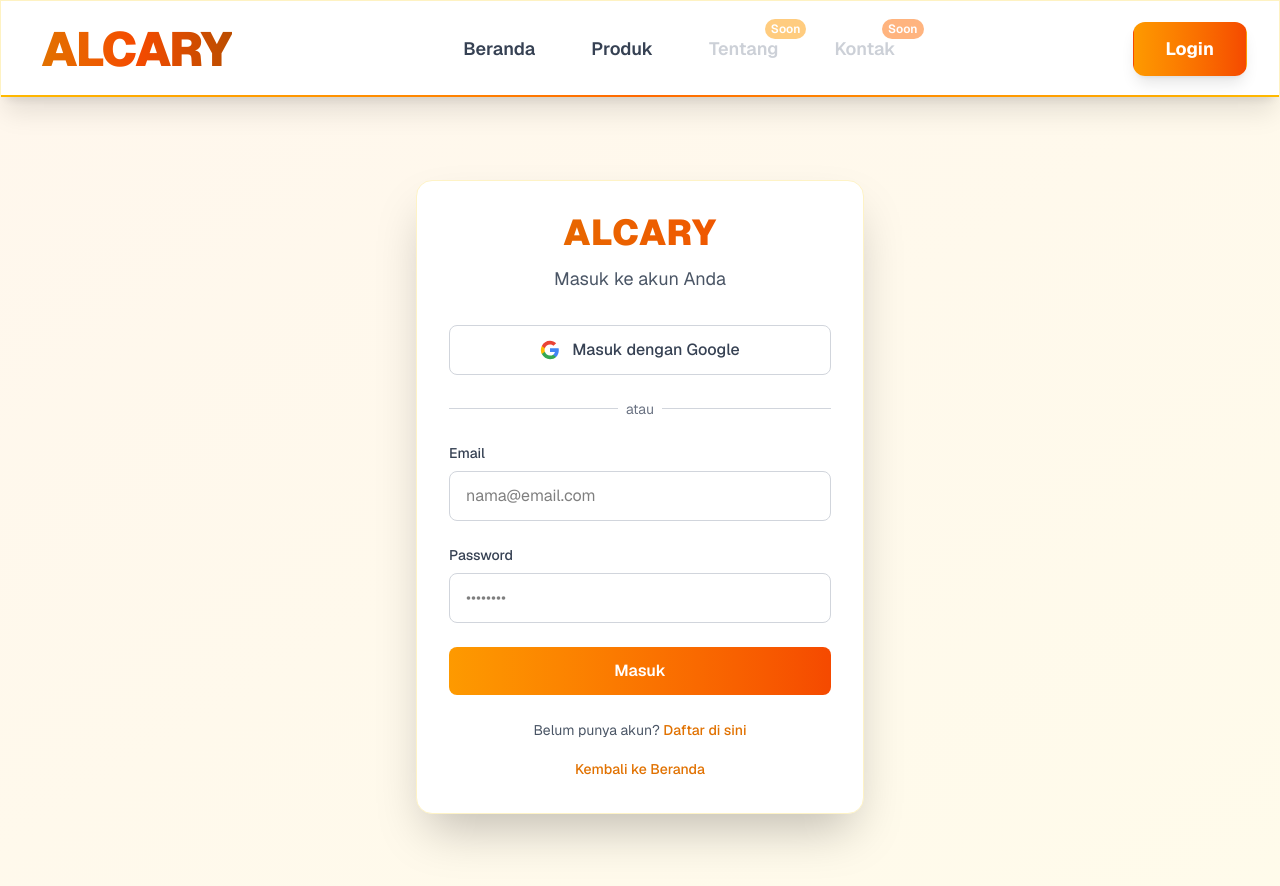
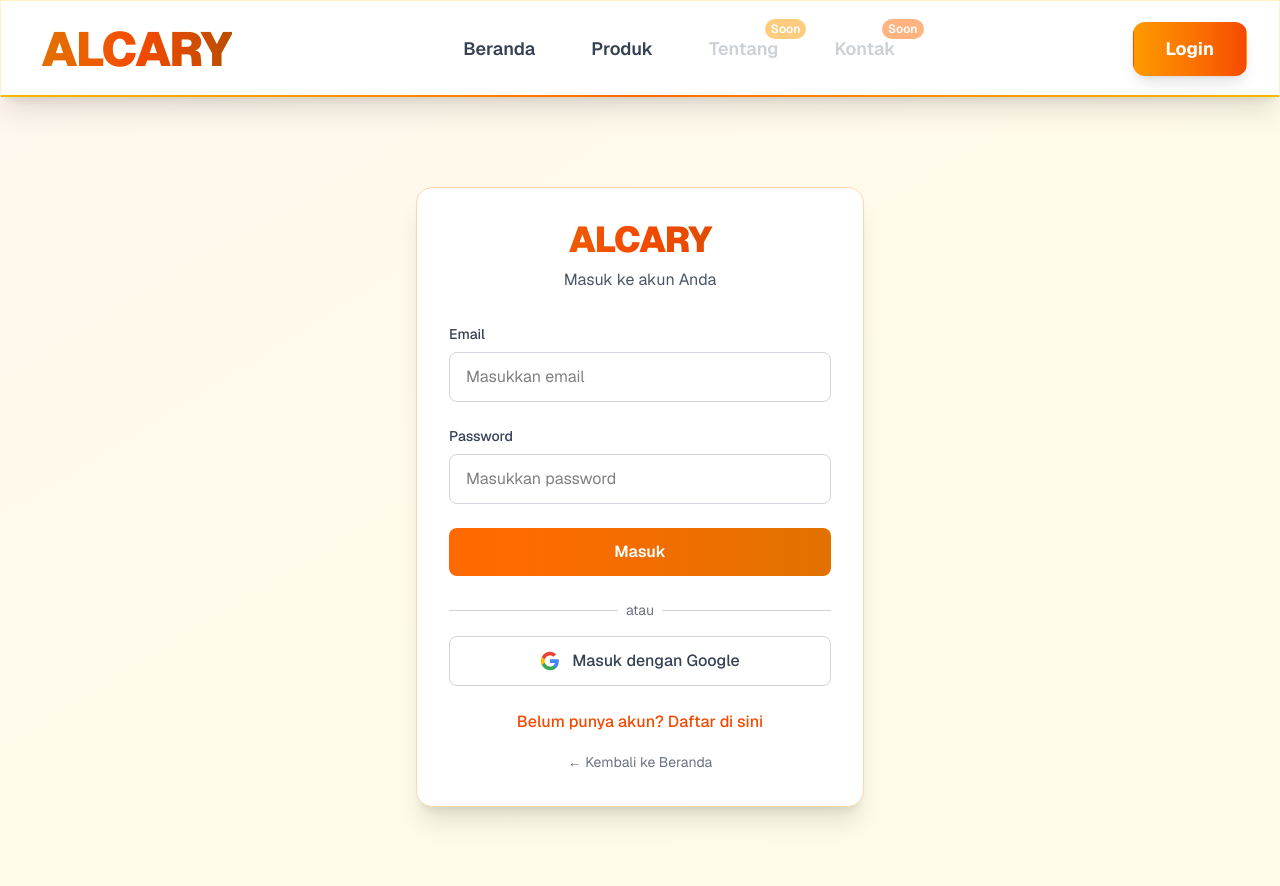
Before and after one commit to irfaanrifaai/ALCARY, a Next.js app: page /login in a window 1280 px wide. Shown: the top 886 px of the page. Built offline with nearby package versions, Linux system fonts and the light colour scheme; no server answers.

Commit message:
Fix: Add Suspense boundary to login page and simplify logout

```diff
--- a/src/app/layout.js
+++ b/src/app/layout.js
@@ -739,29 +739,32 @@
 
   const handleLogout = async () => {
     try {
+      setLoading(true);
+
       // Clear localStorage terlebih dahulu
       localStorage.removeItem('alcary-cart');
-      localStorage.removeItem('supabase.auth.token');
 
-      // Logout dari Supabase
-      const { error } = await supabase.auth.signOut({
-        scope: 'local' // Gunakan 'local' bukan 'global'
-      });
+      // Logout dari Supabase dengan method sederhana
+      const { error } = await supabase.auth.signOut();
 
       if (error) {
         console.error('Logout error:', error);
-        // Paksa clear session meskipun ada error
-        await supabase.auth.admin.deleteUser();
       }
 
-      // Force redirect ke home
-      window.location.href = '/';
+      // Clear user state
+      setUser(null);
+
+      // Redirect ke home
+      router.push('/');
 
     } catch (error) {
       console.error('Logout failed:', error);
       // Paksa clear dan redirect jika gagal
       localStorage.clear();
-      window.location.href = '/';
+      setUser(null);
+      router.push('/');
+    } finally {
+      setLoading(false);
     }
   };
 
--- a/src/app/login/page.js
+++ b/src/app/login/page.js
@@ -1,254 +1,203 @@
 "use client";
-import { useState, useEffect } from "react";
+import { useState, useEffect, Suspense } from "react";
 import { useRouter, useSearchParams } from "next/navigation";
-import { createClient } from "@supabase/supabase-js";
+import { supabase } from "@/lib/supabase";
+import Link from "next/link";
 
-const supabase = createClient(
-  process.env.NEXT_PUBLIC_SUPABASE_URL,
-  process.env.NEXT_PUBLIC_SUPABASE_ANON_KEY
-);
-
-// FUNCTION SEDERHANA CEK ADMIN
-const isAdminEmail = (email) => {
-  const adminEmails = [
-    "alcary@gmail.com", // Admin utama
-    "admin@alcary.com", // Backup admin
-  ];
-  return adminEmails.includes(email?.toLowerCase());
-};
-
-export default function LoginPage() {
+// Komponen terpisah untuk SearchParams
+function LoginForm() {
   const router = useRouter();
   const searchParams = useSearchParams();
   const [email, setEmail] = useState("");
   const [password, setPassword] = useState("");
-  const [confirmPassword, setConfirmPassword] = useState("");
+  const [isLogin, setIsLogin] = useState(true);
   const [loading, setLoading] = useState(false);
-  const [error, setError] = useState("");
   const [message, setMessage] = useState("");
-  const [isLogin, setIsLogin] = useState(true);
+  const [fullName, setFullName] = useState("");
+
+  const redirectTo = searchParams.get("redirect") || "/";
 
   useEffect(() => {
-    document.body.classList.add("login-no-scroll");
-    return () => {
-      document.body.classList.remove("login-no-scroll");
-    };
-  }, []);
-
-  // SIMPLE useEffect - TANPA AUTH LISTENER
-  useEffect(() => {
-    const checkExistingSession = async () => {
-      try {
+    // Cek jika sudah login
+    const checkUser = async () => {
       const {
         data: { session },
       } = await supabase.auth.getSession();
+      if (session) {
+        router.push(redirectTo);
+      }
+    };
+    checkUser();
+  }, [router, redirectTo]);
 
-        if (session) {
-          console.log("✅ User already logged in:", session.user.email);
-          if (isAdminEmail(session.user.email)) {
-            router.replace("/products");
+  const handleSubmit = async (e) => {
+    e.preventDefault();
+    setLoading(true);
+    setMessage("");
+
+    try {
+      if (isLogin) {
+        // Login
+        const { data, error } = await supabase.auth.signInWithPassword({
+          email,
+          password,
+        });
+
+        if (error) {
+          setMessage(error.message);
         } else {
-            router.replace("/");
+          setMessage("Login berhasil! Mengalihkan...");
+          setTimeout(() => {
+            router.push(redirectTo);
+          }, 1000);
+        }
+      } else {
+        // Register
+        const { data, error } = await supabase.auth.signUp({
+          email,
+          password,
+          options: {
+            data: {
+              full_name: fullName,
+            },
+          },
+        });
+
+        if (error) {
+          setMessage(error.message);
+        } else {
+          setMessage(
+            "Registrasi berhasil! Silakan cek email untuk verifikasi."
+          );
+          setIsLogin(true);
         }
       }
     } catch (error) {
-        console.error("Error checking session:", error);
-      }
-    };
-
-    checkExistingSession();
-
-    const errorParam = searchParams.get("error");
-    if (errorParam === "auth-failed") {
-      setError("Login gagal. Silakan coba lagi.");
-    }
-  }, []); // DEPENDENCY ARRAY KOSONG
-
-  // Handle Login - DENGAN REDIRECT LANGSUNG
-  const handleEmailLogin = async (e) => {
-    e.preventDefault();
-
-    if (loading) return; // PREVENT MULTIPLE CLICKS
-
-    setLoading(true);
-    setError("");
-
-    console.log("🔄 Starting login for:", email.trim());
-
-    try {
-      const { data, error: authError } = await supabase.auth.signInWithPassword(
-        {
-          email: email.trim(),
-          password: password,
-        }
-      );
-
-      if (authError) {
-        console.error("❌ Login error:", authError.message);
-        setError("Email atau password salah. Silakan coba lagi.");
-        setLoading(false);
-        return;
-      }
-
-      if (data.user) {
-        console.log("✅ Login successful for:", data.user.email);
-
-        // LANGSUNG REDIRECT TANPA DELAY
-        if (isAdminEmail(data.user.email)) {
-          console.log("🔑 Admin user, redirecting to products");
-          window.location.href = "/products";
-        } else {
-          console.log("👤 Regular user, redirecting to home");
-          window.location.href = "/";
-        }
-      }
-    } catch (err) {
-      console.error("🚨 Unexpected error:", err);
-      setError("Terjadi kesalahan. Silakan coba lagi.");
+      setMessage("Terjadi kesalahan: " + error.message);
+    } finally {
       setLoading(false);
     }
   };
 
-  // Handle Registration
-  const handleEmailRegister = async (e) => {
-    e.preventDefault();
-
-    if (loading) return;
-
+  const handleGoogleLogin = async () => {
     setLoading(true);
-    setError("");
-    setMessage("");
-
-    if (password !== confirmPassword) {
-      setError("Password tidak sama. Silakan periksa kembali.");
-      setLoading(false);
-      return;
-    }
-
-    if (password.length < 6) {
-      setError("Password minimal 6 karakter.");
-      setLoading(false);
-      return;
-    }
-
     try {
-      const { data, error } = await supabase.auth.signUp({
-        email: email.trim(),
-        password: password,
+      const { error } = await supabase.auth.signInWithOAuth({
+        provider: "google",
         options: {
-          emailRedirectTo: `${window.location.origin}/auth/callback`,
+          redirectTo: `${window.location.origin}/auth/callback?redirect=${encodeURIComponent(
+            redirectTo
+          )}`,
         },
       });
 
       if (error) {
-        if (error.message.includes("already registered")) {
-          setError("Email sudah terdaftar. Silakan gunakan login.");
-        } else {
-          setError("Gagal mendaftar: " + error.message);
+        setMessage("Error Google login: " + error.message);
+        setLoading(false);
       }
-      } else {
-        setMessage("Pendaftaran berhasil! Email konfirmasi telah dikirim.");
-        setEmail("");
-        setPassword("");
-        setConfirmPassword("");
-      }
-    } catch (err) {
-      setError("Terjadi kesalahan. Silakan coba lagi.");
-    }
-
+    } catch (error) {
+      setMessage("Error: " + error.message);
       setLoading(false);
-  };
-
-  // Google Login
-  const handleGoogleLogin = async () => {
-    if (loading) return;
-
-    setError("");
-    console.log("🔄 Starting Google OAuth...");
-
-    const { error } = await supabase.auth.signInWithOAuth({
-      provider: "google",
-      options: {
-        redirectTo: `${window.location.origin}/auth/callback`,
-      },
-    });
-
-    if (error) {
-      console.error("Google OAuth error:", error);
-      setError("Gagal login dengan Google. Coba lagi.");
     }
   };
 
   return (
-    <>
-      <style>{`
-    body {
-      overflow: hidden;
-      touch-action: none;
-    }
-  `}</style>
-      <div className="h-screen flex items-center justify-center bg-gradient-to-br from-orange-50 to-amber-50 p-2 sm:p-4 overflow-hidden">
-        <div className="max-w-md w-full bg-white rounded-2xl shadow-2xl p-4 sm:p-8 border border-amber-100 max-h-screen overflow-auto -mt-14 sm:mt-0">
-          {/* Header - RESPONSIVE TEXT SIZE */}
-          <div className="text-center mb-4 sm:mb-8">
-            <h1 className="text-2xl sm:text-4xl font-black bg-gradient-to-r from-amber-600 to-orange-600 bg-clip-text text-transparent mb-2 sm:mb-3 tracking-wide">
+    <div className="min-h-screen bg-gradient-to-br from-orange-50 via-amber-50 to-yellow-50 flex items-center justify-center p-4">
+      <div className="bg-white rounded-2xl shadow-xl w-full max-w-md p-8 border border-orange-200">
+        <div className="text-center mb-8">
+          <Link href="/">
+            <h1 className="text-4xl font-black bg-gradient-to-r from-amber-600 via-orange-600 to-amber-700 bg-clip-text text-transparent tracking-tight cursor-pointer hover:scale-105 transition-transform duration-300">
               ALCARY
             </h1>
-            <p className="text-gray-600 text-sm sm:text-lg">
-              {isLogin ? "Masuk ke akun Anda" : "Daftar akun baru"}
+          </Link>
+          <p className="text-gray-600 mt-2">
+            {isLogin ? "Masuk ke akun Anda" : "Buat akun baru"}
           </p>
         </div>
 
-          {/* Error Messages - SMALLER SPACING */}
-          {error && (
-            <div className="mb-4 sm:mb-6 p-3 sm:p-4 bg-red-50 border border-red-200 text-red-700 rounded-lg text-xs sm:text-sm">
-              <div className="flex items-center">
-                <svg
-                  className="w-4 h-4 sm:w-5 sm:h-5 mr-2 flex-shrink-0"
-                  fill="currentColor"
-                  viewBox="0 0 20 20"
+        {message && (
+          <div
+            className={`p-4 rounded-lg mb-6 text-sm ${
+              message.includes("berhasil") || message.includes("Silakan cek")
+                ? "bg-green-50 text-green-700 border border-green-200"
+                : "bg-red-50 text-red-700 border border-red-200"
+            }`}
           >
-                  <path
-                    fillRule="evenodd"
-                    d="M10 18a8 8 0 100-16 8 8 0 000 16zM8.707 7.293a1 1 0 00-1.414 1.414L8.586 10l-1.293 1.293a1 1 0 101.414 1.414L10 11.414l1.293 1.293a1 1 0 001.414-1.414L11.414 10l1.293-1.293a1 1 0 00-1.414-1.414L10 8.586 8.707 7.293z"
-                    clipRule="evenodd"
-                  />
-                </svg>
-                <span className="leading-tight">{error}</span>
-              </div>
+            {message}
           </div>
         )}
 
-          {/* Success Messages - SMALLER SPACING */}
-          {message && (
-            <div className="mb-4 sm:mb-6 p-3 sm:p-4 bg-green-50 border border-green-200 text-green-700 rounded-lg text-xs sm:text-sm">
-              <div className="flex items-center">
-                <svg
-                  className="w-4 h-4 sm:w-5 sm:h-5 mr-2 flex-shrink-0"
-                  fill="currentColor"
-                  viewBox="0 0 20 20"
-                >
-                  <path
-                    fillRule="evenodd"
-                    d="M10 18a8 8 0 100-16 8 8 0 000 16zm3.707-9.293a1 1 0 00-1.414-1.414L9 10.586 7.707 9.293a1 1 0 00-1.414 1.414l2 2a1 1 0 001.414 0l4-4z"
-                    clipRule="evenodd"
+        <form onSubmit={handleSubmit} className="space-y-6">
+          {!isLogin && (
+            <div>
+              <label className="block text-sm font-medium text-gray-700 mb-2">
+                Nama Lengkap
+              </label>
+              <input
+                type="text"
+                value={fullName}
+                onChange={(e) => setFullName(e.target.value)}
+                className="w-full px-4 py-3 border border-gray-300 rounded-lg focus:ring-2 focus:ring-orange-500 focus:border-transparent transition-all"
+                placeholder="Masukkan nama lengkap"
+                required={!isLogin}
               />
-                </svg>
-                <span className="leading-tight">{message}</span>
-              </div>
             </div>
           )}
 
-          {/* Google Login Button - SMALLER ON MOBILE */}
+          <div>
+            <label className="block text-sm font-medium text-gray-700 mb-2">
+              Email
+            </label>
+            <input
+              type="email"
+              value={email}
+              onChange={(e) => setEmail(e.target.value)}
+              className="w-full px-4 py-3 border border-gray-300 rounded-lg focus:ring-2 focus:ring-orange-500 focus:border-transparent transition-all"
+              placeholder="Masukkan email"
+              required
+            />
+          </div>
+
+          <div>
+            <label className="block text-sm font-medium text-gray-700 mb-2">
+              Password
+            </label>
+            <input
+              type="password"
+              value={password}
+              onChange={(e) => setPassword(e.target.value)}
+              className="w-full px-4 py-3 border border-gray-300 rounded-lg focus:ring-2 focus:ring-orange-500 focus:border-transparent transition-all"
+              placeholder="Masukkan password"
+              required
+              minLength={6}
+            />
+          </div>
+
+          <button
+            type="submit"
+            disabled={loading}
+            className="w-full bg-gradient-to-r from-orange-500 to-amber-600 text-white py-3 rounded-lg font-semibold hover:shadow-lg transition-all duration-300 hover:scale-105 disabled:opacity-50 disabled:cursor-not-allowed"
+          >
+            {loading ? "Memproses..." : isLogin ? "Masuk" : "Daftar"}
+          </button>
+        </form>
+
+        <div className="mt-6">
+          <div className="relative">
+            <div className="absolute inset-0 flex items-center">
+              <div className="w-full border-t border-gray-300"></div>
+            </div>
+            <div className="relative flex justify-center text-sm">
+              <span className="px-2 bg-white text-gray-500">atau</span>
+            </div>
+          </div>
+
           <button
             onClick={handleGoogleLogin}
             disabled={loading}
-            className="w-full mb-4 sm:mb-6 flex items-center justify-center gap-2 sm:gap-3 px-3 sm:px-4 py-2.5 sm:py-3 border border-gray-300 rounded-lg hover:bg-gray-50 transition-all duration-200 group disabled:opacity-50 disabled:cursor-not-allowed"
+            className="w-full mt-4 bg-white border border-gray-300 text-gray-700 py-3 rounded-lg font-medium hover:bg-gray-50 transition-all duration-300 flex items-center justify-center gap-3 disabled:opacity-50"
           >
-            <svg
-              className="w-4 h-4 sm:w-5 sm:h-5 flex-shrink-0"
-              viewBox="0 0 24 24"
-            >
+            <svg className="w-5 h-5" viewBox="0 0 24 24">
               <path
                 fill="#4285F4"
                 d="M22.56 12.25c0-.78-.07-1.53-.2-2.25H12v4.26h5.92c-.26 1.37-1.04 2.53-2.21 3.31v2.77h3.57c2.08-1.92 3.28-4.74 3.28-8.09z"
@@ -266,129 +215,54 @@
                 d="M12 5.38c1.62 0 3.06.56 4.21 1.64l3.15-3.15C17.45 2.09 14.97 1 12 1 7.7 1 3.99 3.47 2.18 7.07l3.66 2.84c.87-2.6 3.3-4.53 6.16-4.53z"
               />
             </svg>
-            <span className="font-medium text-gray-700 group-hover:text-gray-900 text-sm sm:text-base">
-              {isLogin ? "Masuk dengan Google" : "Daftar dengan Google"}
-            </span>
+            Masuk dengan Google
           </button>
-
-          {/* Divider - SMALLER SPACING */}
-          <div className="relative mb-4 sm:mb-6">
-            <div className="absolute inset-0 flex items-center">
-              <div className="w-full border-t border-gray-300"></div>
-            </div>
-            <div className="relative flex justify-center text-xs sm:text-sm">
-              <span className="px-2 bg-white text-gray-500">atau</span>
-            </div>
         </div>
 
-          {/* Email/Password Form - COMPACT SPACING */}
-          <form
-            onSubmit={isLogin ? handleEmailLogin : handleEmailRegister}
-            className="space-y-4 sm:space-y-6"
-          >
-            <div>
-              <label className="block text-xs sm:text-sm font-medium text-gray-700 mb-1 sm:mb-2">
-                Email
-              </label>
-              <input
-                type="email"
-                value={email}
-                onChange={(e) => setEmail(e.target.value)}
-                className="w-full px-3 sm:px-4 py-2.5 sm:py-3 border border-gray-300 rounded-lg focus:outline-none focus:ring-2 focus:ring-amber-500 focus:border-transparent transition-all duration-200 text-sm sm:text-base"
-                placeholder="nama@email.com"
-                required
-                disabled={loading}
-              />
-            </div>
-
-            <div>
-              <label className="block text-xs sm:text-sm font-medium text-gray-700 mb-1 sm:mb-2">
-                Password
-              </label>
-              <input
-                type="password"
-                value={password}
-                onChange={(e) => setPassword(e.target.value)}
-                className="w-full px-3 sm:px-4 py-2.5 sm:py-3 border border-gray-300 rounded-lg focus:outline-none focus:ring-2 focus:ring-amber-500 focus:border-transparent transition-all duration-200 text-sm sm:text-base"
-                placeholder="••••••••"
-                required
-                minLength={6}
-                disabled={loading}
-              />
-            </div>
-
-            {!isLogin && (
-              <div>
-                <label className="block text-xs sm:text-sm font-medium text-gray-700 mb-1 sm:mb-2">
-                  Konfirmasi Password
-                </label>
-                <input
-                  type="password"
-                  value={confirmPassword}
-                  onChange={(e) => setConfirmPassword(e.target.value)}
-                  className="w-full px-3 sm:px-4 py-2.5 sm:py-3 border border-gray-300 rounded-lg focus:outline-none focus:ring-2 focus:ring-amber-500 focus:border-transparent transition-all duration-200 text-sm sm:text-base"
-                  placeholder="••••••••"
-                  required
-                  minLength={6}
-                  disabled={loading}
-                />
-              </div>
-            )}
-
-            <button
-              type="submit"
-              disabled={loading}
-              className="w-full bg-gradient-to-r from-amber-500 to-orange-600 text-white py-2.5 sm:py-3 px-3 sm:px-4 rounded-lg font-semibold hover:from-amber-600 hover:to-orange-700 disabled:opacity-50 disabled:cursor-not-allowed transition-all duration-200 hover:shadow-lg text-sm sm:text-base"
-            >
-              {loading ? (
-                <div className="flex items-center justify-center">
-                  <div className="animate-spin rounded-full h-4 w-4 sm:h-5 sm:w-5 border-b-2 border-white mr-2"></div>
-                  <span className="text-sm sm:text-base">
-                    {isLogin ? "Masuk..." : "Mendaftar..."}
-                  </span>
-                </div>
-              ) : isLogin ? (
-                "Masuk"
-              ) : (
-                "Daftar Akun"
-              )}
-            </button>
-          </form>
-
-          {/* Toggle Login/Register - SMALLER TEXT */}
-          <div className="mt-4 sm:mt-6 text-center">
-            <p className="text-gray-600 text-xs sm:text-sm leading-relaxed">
-              {isLogin ? "Belum punya akun?" : "Sudah punya akun?"}{" "}
+        <div className="mt-6 text-center">
           <button
             onClick={() => {
-                  if (loading) return;
               setIsLogin(!isLogin);
-                  setError("");
               setMessage("");
               setEmail("");
               setPassword("");
-                  setConfirmPassword("");
+              setFullName("");
             }}
-                className="text-amber-600 hover:text-amber-700 font-medium hover:underline disabled:opacity-50"
-                disabled={loading}
+            className="text-orange-600 hover:text-orange-700 font-medium transition-colors"
           >
-                {isLogin ? "Daftar di sini" : "Masuk di sini"}
+            {isLogin
+              ? "Belum punya akun? Daftar di sini"
+              : "Sudah punya akun? Masuk di sini"}
           </button>
-            </p>
         </div>
 
-          {/* Back to Home - SMALLER TEXT */}
-          <div className="mt-3 sm:mt-4 text-center">
-            <button
-              onClick={() => !loading && router.push("/")}
-              className="text-amber-600 hover:text-amber-700 text-xs sm:text-sm font-medium hover:underline disabled:opacity-50"
-              disabled={loading}
+        <div className="mt-4 text-center">
+          <Link
+            href="/"
+            className="text-gray-500 hover:text-gray-700 text-sm transition-colors"
           >
-              Kembali ke Beranda
-            </button>
+            ← Kembali ke Beranda
+          </Link>
         </div>
       </div>
     </div>
-    </>
   );
 }
+
+// Loading fallback component
+function LoginLoading() {
+  return (
+    <div className="min-h-screen bg-gradient-to-br from-orange-50 via-amber-50 to-yellow-50 flex items-center justify-center">
+      <div className="animate-spin rounded-full h-12 w-12 border-b-2 border-orange-500"></div>
+    </div>
+  );
+}
+
+// Main page component dengan Suspense
+export default function LoginPage() {
+  return (
+    <Suspense fallback={<LoginLoading />}>
+      <LoginForm />
+    </Suspense>
+  );
+}
```
Lines whose indentation alone changed are shown as unchanged.
